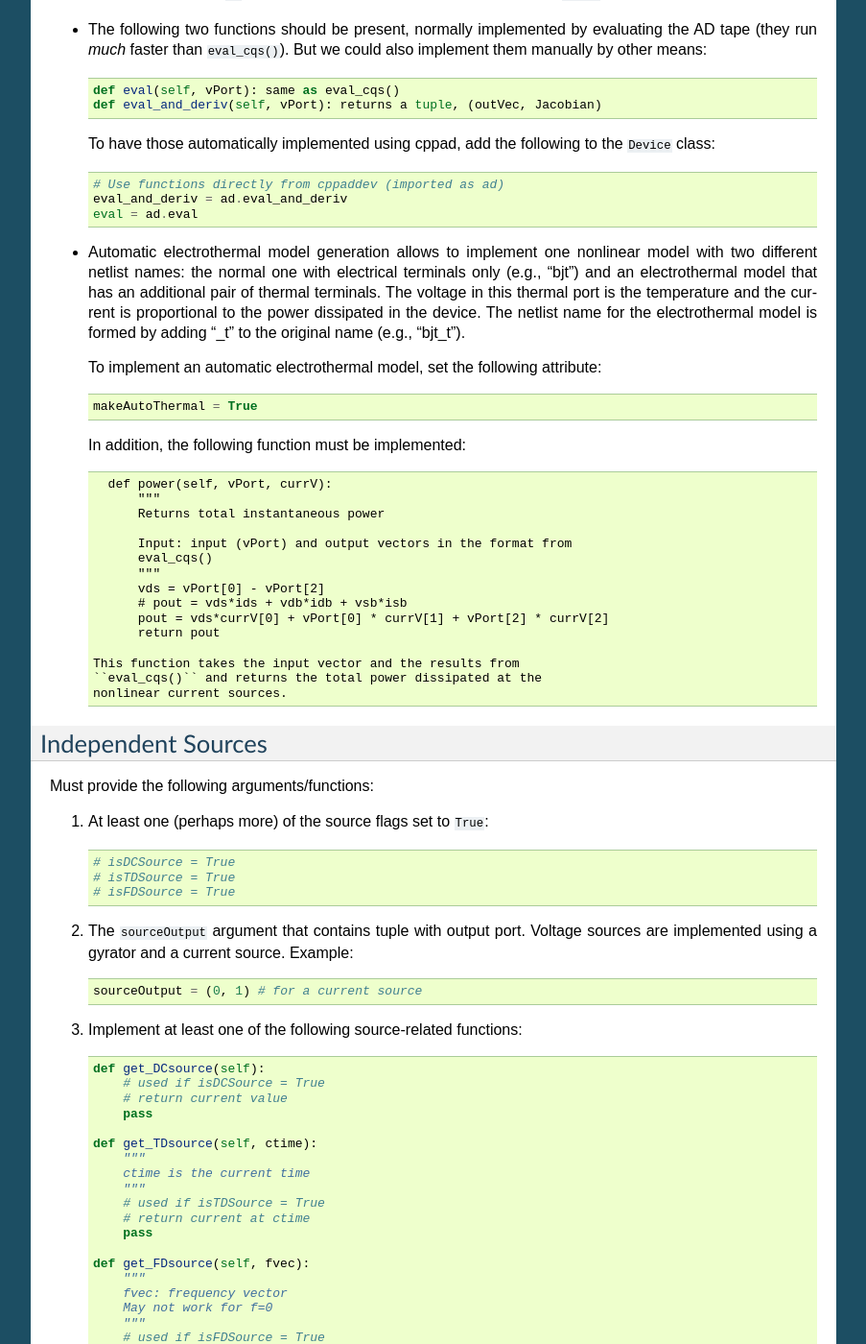
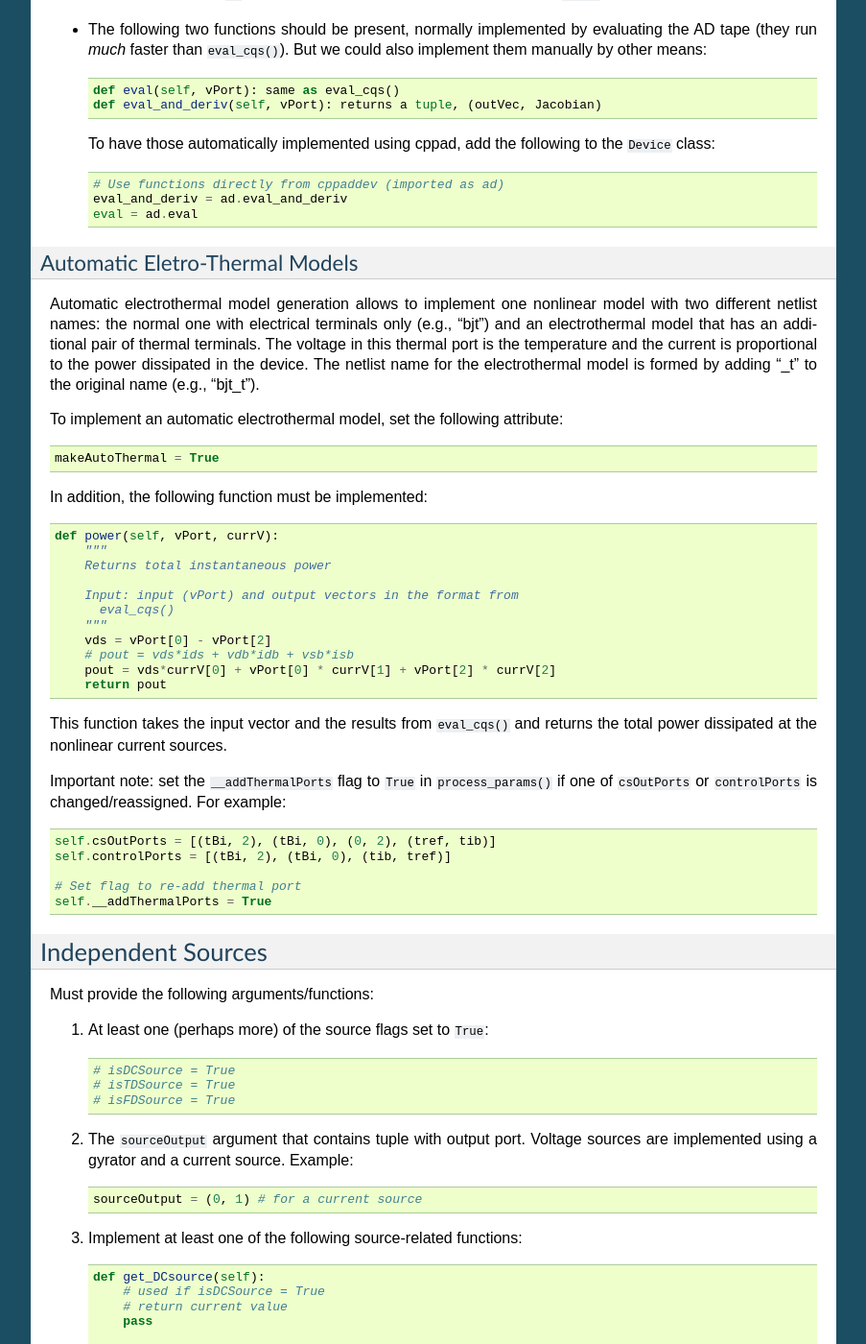
Before and after one commit to cechrist/cardoon, a Sphinx documentation site: the page built from doc/adding_devices.rst, in a window 1280 px wide and 1400 px high, scrolled down 6301 px. Shown: the whole window at 96% size, without its empty margins (198-1101 px from the left). Built offline with Sphinx 7.4.7, drawn with Linux system fonts in a browser that asks for light colours; formulas are drawn with MathJax 3; some of the changed text lies outside the part shown.

Commit message:
Updated autothermal model documentation

```diff
--- a/doc/adding_devices.rst
+++ b/doc/adding_devices.rst
@@ -416,37 +416,50 @@ Similar vectors are required for output ports of charge sources
      eval_and_deriv = ad.eval_and_deriv
      eval = ad.eval
 
-* Automatic electrothermal model generation allows to implement one
-  nonlinear model with two different netlist names: the normal one
-  with electrical terminals only (e.g., "bjt") and an electrothermal
-  model that has an additional pair of thermal terminals. The voltage
-  in this thermal port is the temperature and the current is
-  proportional to the power dissipated in the device. The netlist name
-  for the electrothermal model is formed by adding "_t" to the
-  original name (e.g., "bjt_t").
+Automatic Eletro-Thermal Models
++++++++++++++++++++++++++++++++
 
-  To implement an automatic electrothermal model, set the following
-  attribute::
+Automatic electrothermal model generation allows to implement one
+nonlinear model with two different netlist names: the normal one
+with electrical terminals only (e.g., "bjt") and an electrothermal
+model that has an additional pair of thermal terminals. The voltage
+in this thermal port is the temperature and the current is
+proportional to the power dissipated in the device. The netlist name
+for the electrothermal model is formed by adding "_t" to the
+original name (e.g., "bjt_t").
 
-      makeAutoThermal = True
+To implement an automatic electrothermal model, set the following
+attribute::
 
-  In addition, the following function must be implemented::
+    makeAutoThermal = True
 
-     def power(self, vPort, currV):
-         """
-         Returns total instantaneous power
+In addition, the following function must be implemented::
 
-         Input: input (vPort) and output vectors in the format from
+   def power(self, vPort, currV):
+       """
+       Returns total instantaneous power
+
+       Input: input (vPort) and output vectors in the format from
 	 eval_cqs()
-         """
-         vds = vPort[0] - vPort[2]
-         # pout = vds*ids + vdb*idb + vsb*isb
-         pout = vds*currV[0] + vPort[0] * currV[1] + vPort[2] * currV[2]
-         return pout
+       """
+       vds = vPort[0] - vPort[2]
+       # pout = vds*ids + vdb*idb + vsb*isb
+       pout = vds*currV[0] + vPort[0] * currV[1] + vPort[2] * currV[2]
+       return pout
 
-   This function takes the input vector and the results from
-   ``eval_cqs()`` and returns the total power dissipated at the
-   nonlinear current sources.
+This function takes the input vector and the results from
+``eval_cqs()`` and returns the total power dissipated at the
+nonlinear current sources.
+
+Important note: set the ``__addThermalPorts`` flag to ``True`` in
+``process_params()`` if one of ``csOutPorts`` or ``controlPorts`` is
+changed/reassigned. For example::
+
+     self.csOutPorts = [(tBi, 2), (tBi, 0), (0, 2), (tref, tib)]
+     self.controlPorts = [(tBi, 2), (tBi, 0), (tib, tref)]
+
+     # Set flag to re-add thermal port
+     self.__addThermalPorts = True
 
 
 Independent Sources
```
